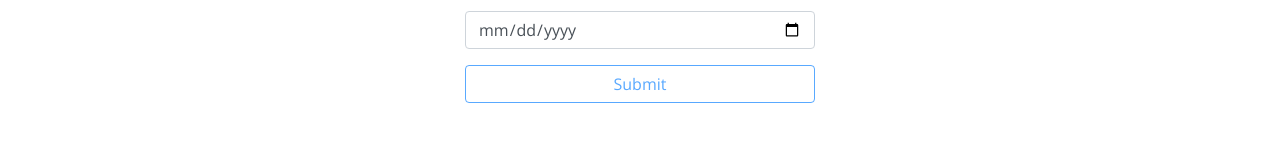
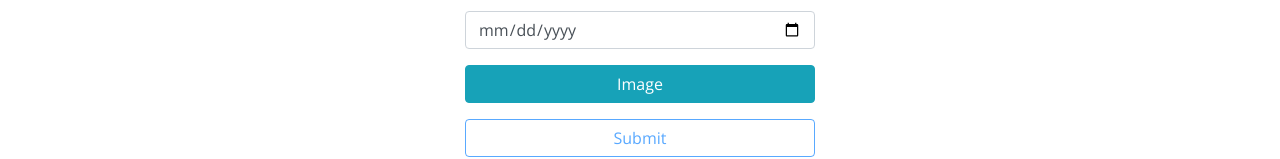
Before and after one commit to AndersonSchmidt/pewdiepets, an Angular app in the folder client/: page /pets/create in a window 1280 px wide. Shown: the part 493-652 px from the top of the page. Built offline with nearby package versions, Linux system fonts and the light colour scheme.

Commit message:
Adding file input field for the image

```diff
--- a/client/src/app/pet-create/pet-create.component.html
+++ b/client/src/app/pet-create/pet-create.component.html
@@ -37,6 +37,11 @@
           <input type="date" class="form-control" name="death" id="death" ngModel>
         </div>
 
+        <div class="form-group">
+          <input type="file" id="image" style="display: none" name="image" required ngModel>
+          <label for="image" class="btn btn-info btn-block" style="cursor: pointer">Image</label>
+        </div>
+
         <button class="btn btn-outline-primary btn-block" [disabled]="form.invalid">Submit</button>
       </form>
     </div>
```
